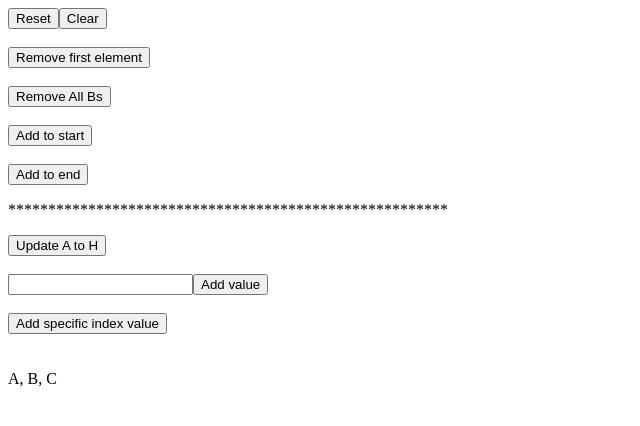
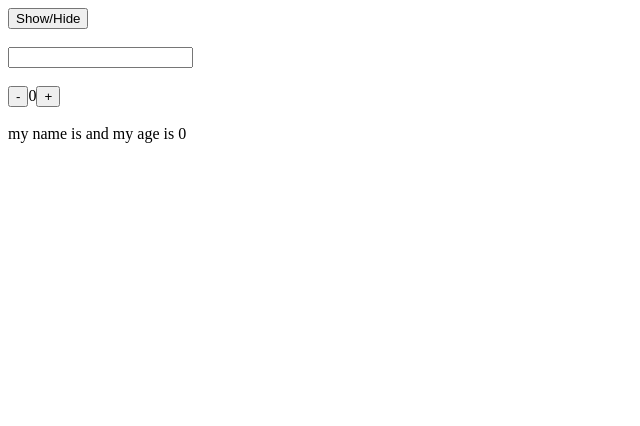
Before and after one commit to iamtejasp/react-js, a React (Vite) app: page / in a window 1280 px wide. Shown: the top 426 px of the page, without its empty margins (0-640 px from the left). Built offline with nearby package versions, Linux system fonts and the light colour scheme.

Commit message:
update: use-effect ex. added

```diff
--- a/src/App.jsx
+++ b/src/App.jsx
@@ -1,10 +1,11 @@
 import "./App.css";
-import ArrayStateProject from "./component-practice/ArrayStateProject";
+import UseEffectHook from "./component-practice/UseEffectHook";
 
 function App() {
   return (
     <>
-      <ArrayStateProject />
+      {/* <ArrayStateProject /> */}
+      <UseEffectHook />
     </>
   );
 }
--- /dev/null
+++ b/src/component-practice/UseEffectHook.jsx
@@ -0,0 +1,16 @@
+import { useState } from "react";
+import UseEffectChild from "../utils-components/UseEffectChild";
+
+const UseEffectHook = () => {
+  const [showChild, setShowChild] = useState(true);
+  return (
+    <>
+      <button onClick={() => setShowChild((i) => !i)}>Show/Hide</button>
+      <br />
+      <br />
+      {showChild ? <UseEffectChild /> : null}
+    </>
+  );
+};
+
+export default UseEffectHook;
--- /dev/null
+++ b/src/utils-components/UseEffectChild.jsx
@@ -0,0 +1,60 @@
+import { useEffect, useState } from "react";
+
+const UseEffectChild = () => {
+  const [name, setName] = useState(null);
+  const [age, setAge] = useState(0);
+
+  useEffect(() => {
+    console.log("Every time call when component render");
+  });
+
+  useEffect(() => {
+    console.log("This is call when component Mount");
+  }, []);
+
+  useEffect(() => {
+    console.log("Call when name or age change");
+  }, [name, age]);
+
+  useEffect(() => {
+    document.title = name;
+  }, [name]);
+
+  useEffect(() => {
+    console.log("Call when component mount");
+
+    return () => {
+      console.log("Call when component Un-Mount");
+    };
+  }, []);
+
+  useEffect(() => {
+    const timeOut = setTimeout(() => {
+      console.log(`My Name is ${name}`);
+    }, 1000);
+
+    return () => {
+      clearTimeout(timeOut);
+    };
+  }, [name]);
+
+  return (
+    <div>
+      <input
+        type="text"
+        value={name}
+        onChange={(e) => setName(e.target.value)}
+      />
+      <br />
+      <br />
+      <button onClick={() => setAge((a) => a - 1)}> - </button>
+      {age}
+      <button onClick={() => setAge((a) => a + 1)}> + </button>
+      <br />
+      <br />
+      my name is {name} and my age is {age}
+    </div>
+  );
+};
+
+export default UseEffectChild;
```
